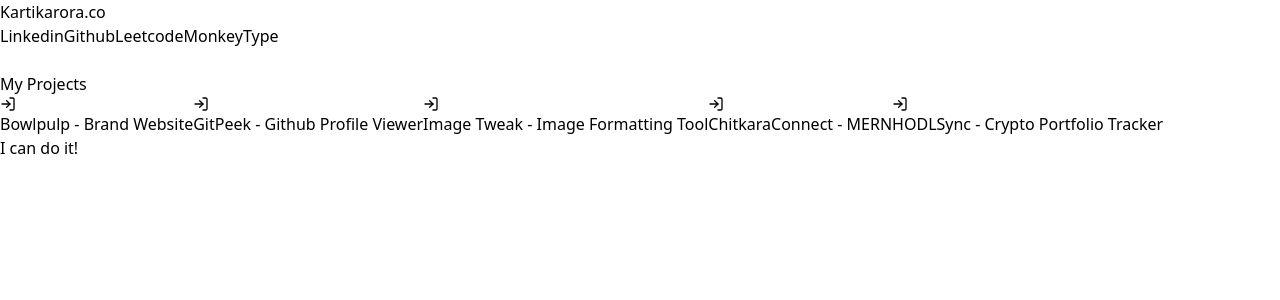
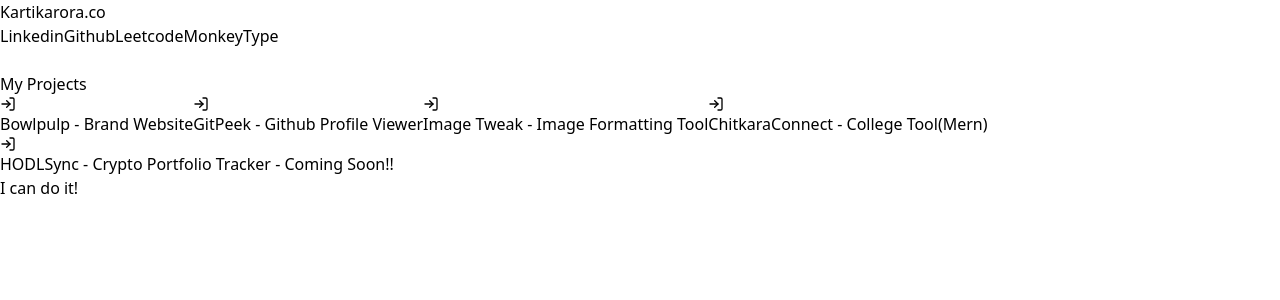
Before and after one commit to BowlPulp/Personal-Website, a React (Vite) app in the folder frontend/: page / in a window 1280 px wide. Shown: the top 300 px of the page. Built offline with nearby package versions, Linux system fonts and the light colour scheme.

Commit message:
fixed few names

```diff
--- a/frontend/src/components/main/LinkTree.jsx
+++ b/frontend/src/components/main/LinkTree.jsx
@@ -5,8 +5,8 @@
     { name: 'Bowlpulp - Brand Website', url: 'https://bowlpulp.com' },
     { name: 'GitPeek - Github Profile Viewer', url: 'https://git-peek-navy.vercel.app/' },
     { name: 'Image Tweak - Image Formatting Tool', url: 'https://image-tweak.vercel.app/' },
-    { name: 'ChitkaraConnect - MERN', url: 'https://chitkara-connect.vercel.app/' },
-    { name: 'HODLSync - Crypto Portfolio Tracker', url: 'https://hodlsync.com/' },
+    { name: 'ChitkaraConnect - College Tool(Mern)', url: 'https://chitkara-connect.vercel.app/' },
+    { name: 'HODLSync - Crypto Portfolio Tracker - Coming Soon!!', url: 'https://hodlsync.com/' },
     // Add more links here
 ];
 
```
